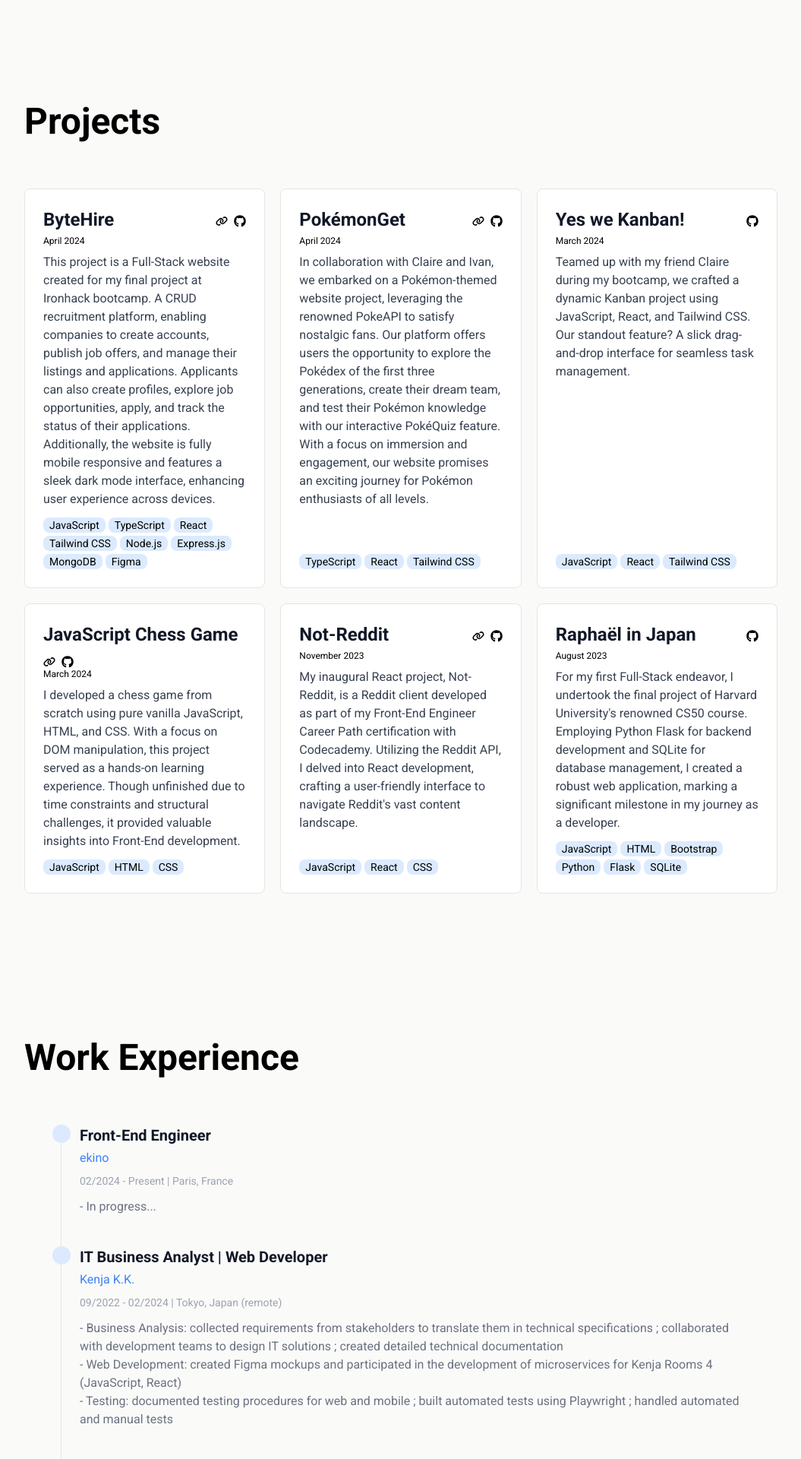
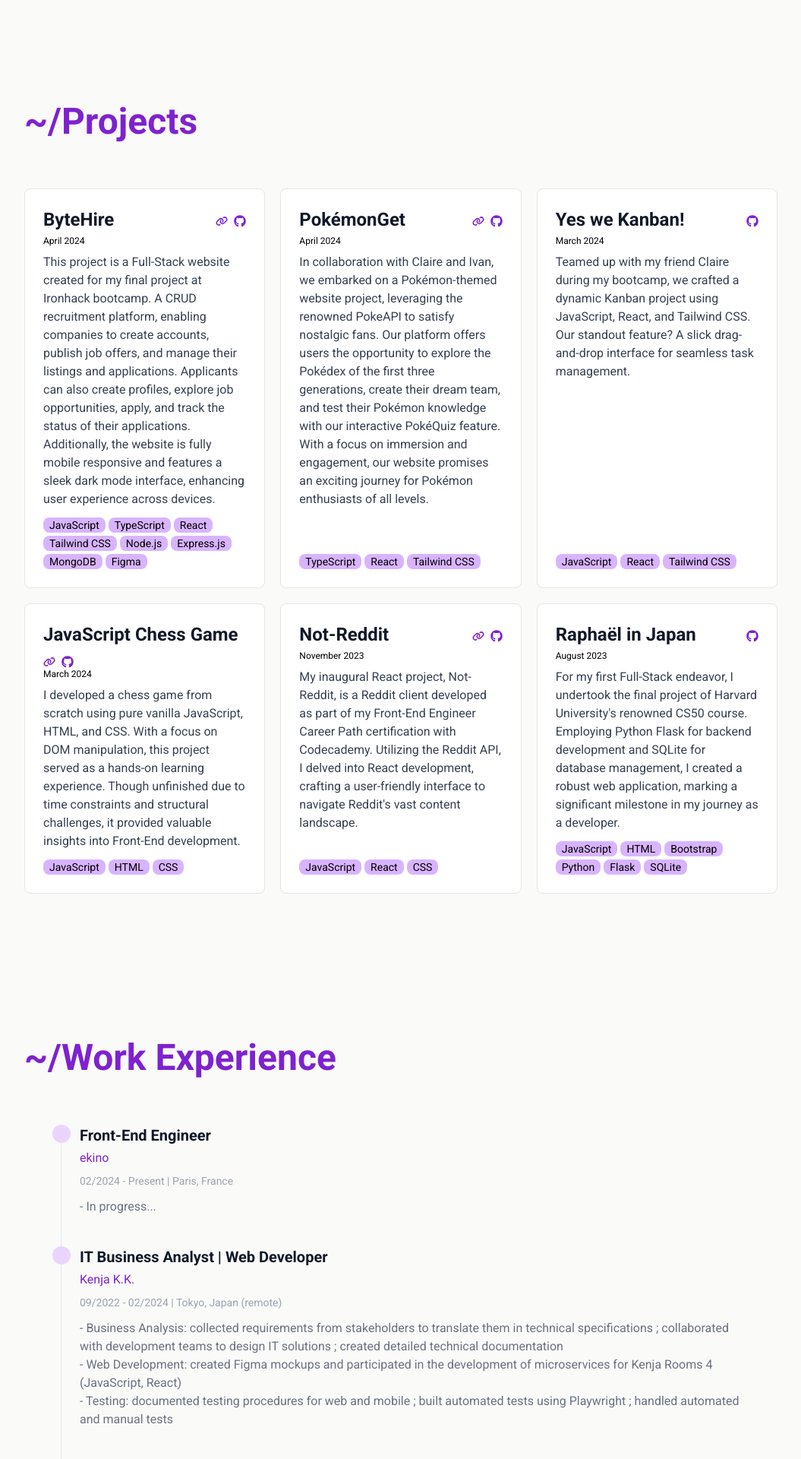
Before and after one commit to smnraphael/portfolio, a React (Vite) app: page / in a window 1280 px wide. Shown: the part 760-2680 px from the top of the page at 76% size, without its empty margins (112-1167 px from the left). Built offline with nearby package versions, Linux system fonts and the light colour scheme.

Commit message:
new colors

```diff
--- a/src/components/CertificationCard.jsx
+++ b/src/components/CertificationCard.jsx
@@ -9,7 +9,7 @@ function CertificationCard({ course, school, date, link }) {
         <a
           href={link}
           target="_blank"
-          className="text-sm text-blue-500 hover:underline"
+          className="text-sm text-purple-700 dark:text-lime-400 hover:underline"
         >
           View certifcate
         </a>
--- a/src/components/Certifications.jsx
+++ b/src/components/Certifications.jsx
@@ -10,8 +10,8 @@ function Certifications() {
       id="certifications"
       className="flex flex-col justify-center items-start gap-16 py-24 px-12 sm:px-16 md:px-24 lg:px-36"
     >
-      <h1 className="text-3xl sm:text-4xl md:text-5xl font-semibold dark:text-gray-200">
-        Certifications
+      <h1 className="text-3xl sm:text-4xl md:text-5xl font-semibold text-purple-700 dark:text-lime-400">
+        ~/Certifications
       </h1>
       <div className="flex flex-col items-center w-full">
         <div className="grid grid-cols1 sm:grid-cols-2 lg:grid-cols-3 gap-5">
--- a/src/components/Education.jsx
+++ b/src/components/Education.jsx
@@ -10,8 +10,8 @@ function Education() {
       id="education"
       className="flex flex-col justify-center items-start gap-16 py-24 px-12 sm:px-16 md:px-24 lg:px-36"
     >
-      <h1 className="text-3xl sm:text-4xl md:text-5xl font-semibold dark:text-gray-200">
-        Education
+      <h1 className="text-3xl sm:text-4xl md:text-5xl font-semibold text-purple-700 dark:text-lime-400">
+        ~/Education
       </h1>
       <div className="md:px-16">
         <ol className="relative border-s border-gray-200 dark:border-gray-700">
--- a/src/components/EducationCard.jsx
+++ b/src/components/EducationCard.jsx
@@ -3,7 +3,7 @@ import React from "react";
 function EducationCard({ degree, school, date, location, content, link }) {
   return (
     <li className="mb-10 ms-6">
-      <span className="absolute flex items-center justify-center w-6 h-6 bg-blue-100 rounded-full -start-3 dark:bg-blue-600"></span>
+      <span className="absolute flex items-center justify-center w-6 h-6 bg-purple-200 rounded-full -start-3 dark:bg-lime-600"></span>
       <h3 className="flex items-center mb-1 text-xl font-semibold text-gray-900 dark:text-white">
         {degree}
       </h3>
@@ -11,7 +11,7 @@ function EducationCard({ degree, school, date, location, content, link }) {
         <a
           href={link}
           target="_blank"
-          className="text-blue-500 hover:underline"
+          className="text-purple-700 dark:text-lime-400 hover:underline"
         >
           {school}
         </a>
--- a/src/components/Home.jsx
+++ b/src/components/Home.jsx
@@ -27,7 +27,9 @@ function Home() {
           >
             <h1>Hi there 👋</h1>
             <h1>I'm Raphaël,</h1>
-            <h1>Front-End Engineer</h1>
+            <h1 className="text-purple-700 dark:text-lime-400">
+              Front-End Engineer
+            </h1>
           </div>
           <FaArrowDown
             onClick={scrollToProjects}
--- a/src/components/Navbar.jsx
+++ b/src/components/Navbar.jsx
@@ -48,7 +48,7 @@ function Navbar() {
         <div className="relative inline-block text-left z-50">
           <GiHamburgerMenu
             onClick={openMenu}
-            className="cursor-pointer text-2xl"
+            className="cursor-pointer text-2xl text-purple-700 dark:text-lime-400"
           />
           {isOpen && (
             <div className="absolute right-0 mt-10 w-48 bg-white border border-gray-200 rounded-md shadow-lg dark:bg-gray-800 dark:border-gray-600">
--- a/src/components/ProjectCard.jsx
+++ b/src/components/ProjectCard.jsx
@@ -14,12 +14,12 @@ function ProjectCard({ title, date, content, stack, link }) {
               {link.deployed !== "" ? (
                 <FaLink
                   onClick={() => window.open(link.deployed, "_blank")}
-                  className="cursor-pointer dark:text-white"
+                  className="cursor-pointer text-purple-700 dark:text-lime-400"
                 />
               ) : null}
               <FaGithub
                 onClick={() => window.open(link.github, "_blank")}
-                className="cursor-pointer dark:text-white"
+                className="cursor-pointer text-purple-700 dark:text-lime-400"
               />
             </div>
           </div>
@@ -32,7 +32,7 @@ function ProjectCard({ title, date, content, stack, link }) {
           {stack.map((techno, index) => (
             <p
               key={index}
-              className="px-2 text-sm text-black bg-blue-100 dark:text-white dark:bg-blue-600 rounded-lg"
+              className="px-2 text-sm text-black dark:text-white bg-purple-300 dark:bg-lime-700 rounded-lg"
             >
               {techno}
             </p>
--- a/src/components/Projects.jsx
+++ b/src/components/Projects.jsx
@@ -10,8 +10,8 @@ function Projects() {
       id="projects"
       className="flex flex-col justify-center items-start gap-16 py-24 px-12 sm:px-16 md:px-24 lg:px-36"
     >
-      <h1 className="text-3xl sm:text-4xl md:text-5xl font-semibold dark:text-gray-200">
-        Projects
+      <h1 className="text-3xl sm:text-4xl md:text-5xl font-semibold text-purple-700 dark:text-lime-400">
+        ~/Projects
       </h1>
       <div className="flex flex-col items-center w-full">
         <div className="grid grid-cols1 sm:grid-cols-2 lg:grid-cols-3 gap-5">
--- a/src/components/Work.jsx
+++ b/src/components/Work.jsx
@@ -10,8 +10,8 @@ function Work() {
       id="work"
       className="flex flex-col justify-center items-start gap-16 py-24 px-12 sm:px-16 md:px-24 lg:px-36"
     >
-      <h1 className="text-3xl sm:text-4xl md:text-5xl font-semibold dark:text-gray-200">
-        Work Experience
+      <h1 className="text-3xl sm:text-4xl md:text-5xl font-semibold text-purple-700 dark:text-lime-400">
+        ~/Work Experience
       </h1>
       <div className="sm:px-12">
         <ol className="relative border-s border-gray-200 dark:border-gray-700">
--- a/src/components/WorkCard.jsx
+++ b/src/components/WorkCard.jsx
@@ -3,7 +3,7 @@ import React from "react";
 function WorkCard({ position, company, date, location, content, link }) {
   return (
     <li className="mb-10 ms-6">
-      <span className="absolute flex items-center justify-center w-6 h-6 bg-blue-100 rounded-full -start-3 dark:bg-blue-600"></span>
+      <span className="absolute flex items-center justify-center w-6 h-6 bg-purple-200 rounded-full -start-3 dark:bg-lime-600"></span>
       <h3 className="flex items-center mb-1 text-xl font-semibold text-gray-900 dark:text-white">
         {position}
       </h3>
@@ -11,7 +11,7 @@ function WorkCard({ position, company, date, location, content, link }) {
         <a
           href={link}
           target="_blank"
-          className="text-blue-500 hover:underline"
+          className="text-purple-700 dark:text-lime-400 hover:underline"
         >
           {company}
         </a>
```
